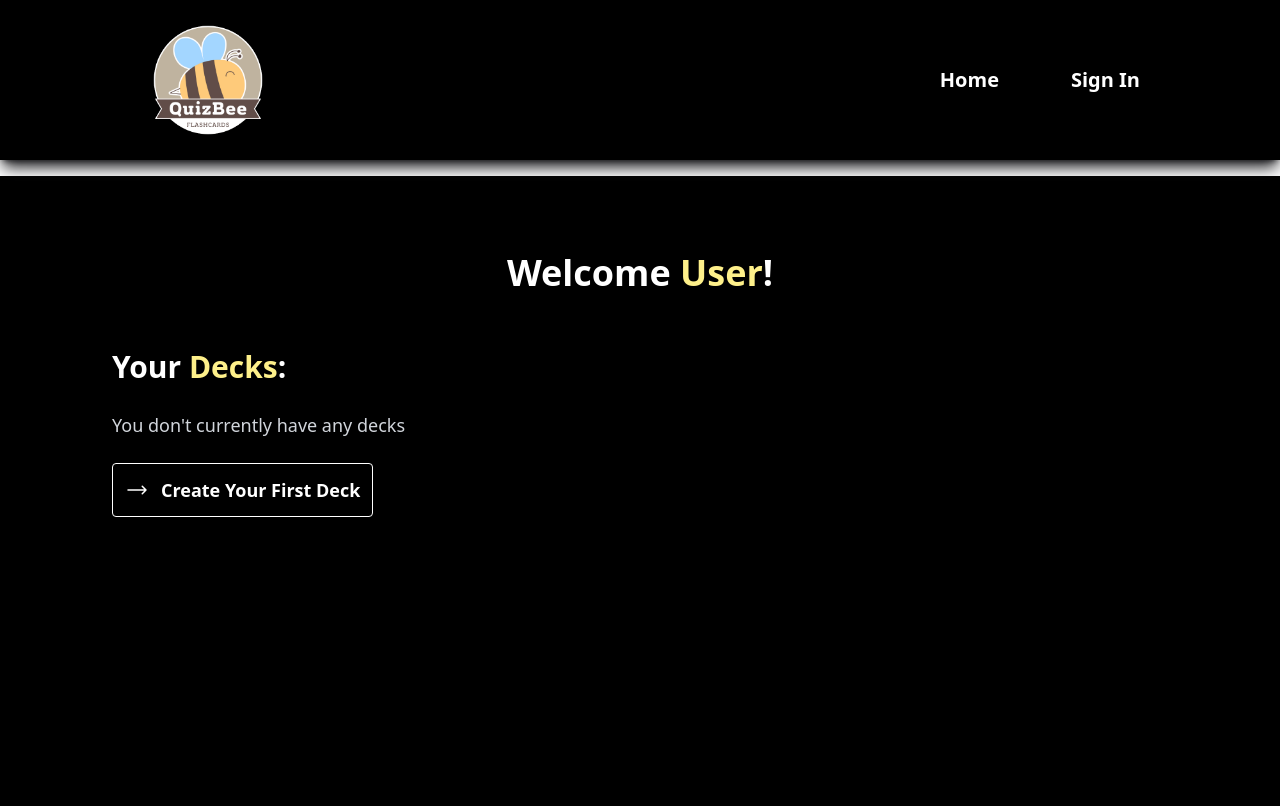
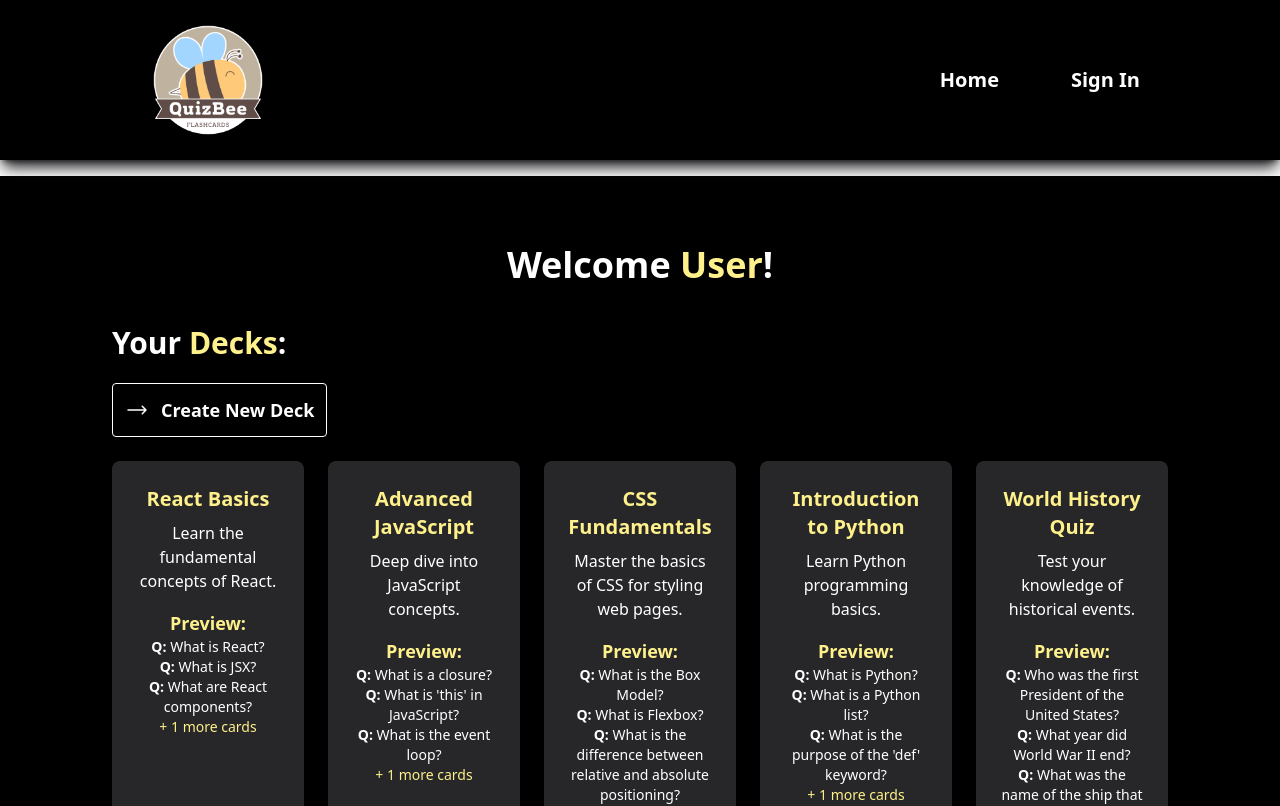
Before and after one commit to Quizbee/quizbee, a React (Vite) app in the folder frontend/: page /dashboard in a window 1280 px wide. Shown: the top 806 px of the page. Built offline with nearby package versions, Linux system fonts and the light colour scheme; the HTML template or start-up script is replaced by a standard one.

Commit message:
Implemented deck preview to dashboard

```diff
--- a/frontend/src/pages/DashboardPage.jsx
+++ b/frontend/src/pages/DashboardPage.jsx
@@ -1,14 +1,23 @@
+import React from 'react';
+import { useNavigate } from 'react-router-dom';
 import { Typography } from '@material-tailwind/react';
-import React from 'react';
+import DeckPreview from '../components/DeckPreview';
+import { decks } from '../../data/deck';
 
 const DashboardPage = () => {
   const user = 'User';
+
+  const navigate = useNavigate();
+
+  const handleViewDeck = (deckId) => {
+    navigate(`/decks/${deckId}`);
+  };
 
   return (
     <div className="flex min-h-screen flex-1 flex-col items-center bg-black px-6 py-12 text-white lg:px-8">
       <Typography
         variant="h1"
-        className="my-6 w-full text-center !text-xl leading-snug lg:max-w-xl lg:!text-4xl"
+        className="my-4 w-full text-center !text-xl leading-snug lg:max-w-xl lg:!text-4xl"
       >
         Welcome <span className="leading-snug text-yellow-200">{user}</span>!
       </Typography>
@@ -16,10 +25,40 @@ const DashboardPage = () => {
         <div className="flex flex-col items-start px-20 text-left">
           <Typography
             variant="h1"
-            className="my-6 w-full !text-xl leading-snug lg:max-w-xl lg:!text-3xl"
+            className="my-4 w-full !text-xl leading-snug lg:max-w-xl lg:!text-3xl"
           >
             Your <span className="leading-snug text-yellow-200">Decks</span>:
           </Typography>
+          <button className="mb-6 mt-1 inline-flex items-center rounded border border-white bg-black px-3 py-3 font-bold text-white hover:scale-105 hover:bg-zinc-700">
+            <svg
+              xmlns="http://www.w3.org/2000/svg"
+              fill="none"
+              viewBox="0 0 24 24"
+              strokeWidth="1.5"
+              stroke="currentColor"
+              className="mr-3 h-6 w-6"
+            >
+              <path
+                strokeLinecap="round"
+                strokeLinejoin="round"
+                d="M17.25 8.25 21 12m0 0-3.75 3.75M21 12H3"
+              />
+            </svg>
+
+            <span className="text-lg">Create New Deck</span>
+          </button>
+          {decks ? (
+            <div className="grid grid-cols-1 gap-6 sm:grid-cols-2 md:grid-cols-3 lg:grid-cols-4 xl:grid-cols-5">
+              {decks.map((deck) => (
+                <DeckPreview
+                  key={deck.id}
+                  deck={deck}
+                  onViewDeck={handleViewDeck}
+                />
+              ))}
+            </div>
+          ) : (
+            <>
               <Typography
                 variant="lead"
                 className="text-base text-gray-300 lg:text-lg"
@@ -44,6 +83,8 @@ const DashboardPage = () => {
 
                 <span className="text-lg">Create Your First Deck</span>
               </button>
+            </>
+          )}
         </div>
       </div>
     </div>
```
Lines whose indentation alone changed are shown as unchanged.
